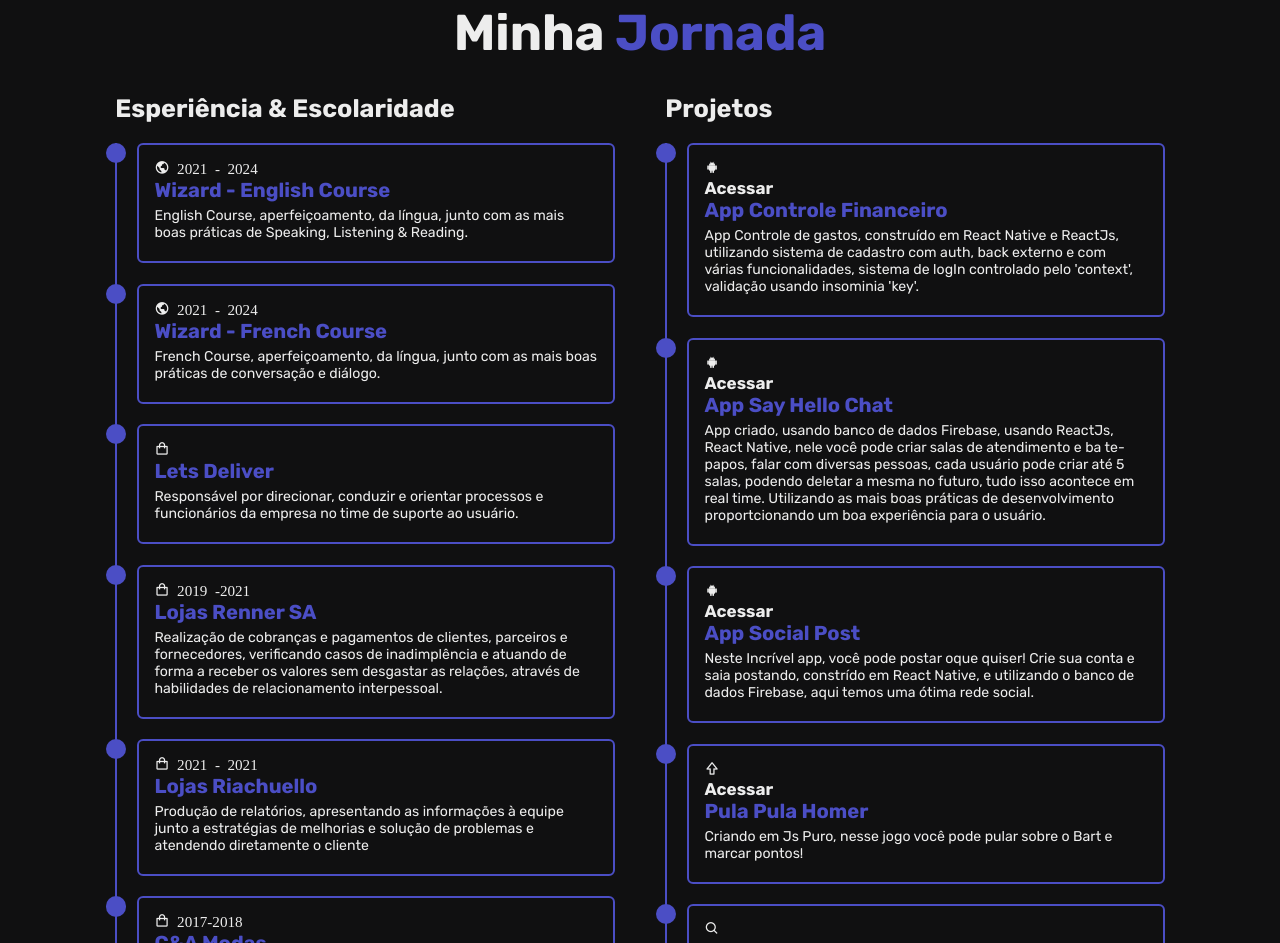
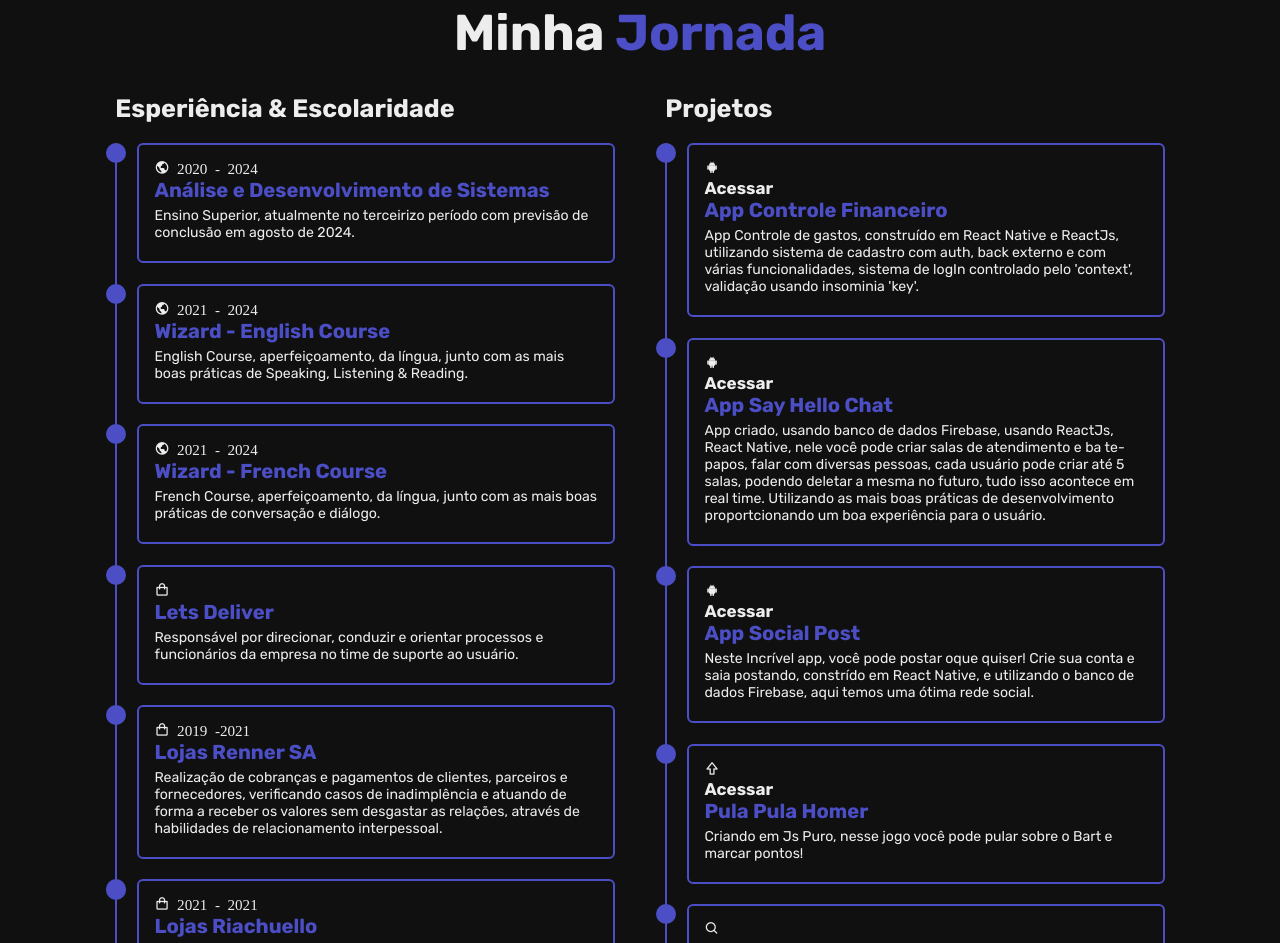
Before and after one commit to RanCwb/port2.0, a plain HTML site: page index.html in a window 1280 px wide. Shown: the part 1698-2641 px from the top of the page. Drawn offline with nearby package versions, Linux system fonts and the light colour scheme.

Commit message:
new profile

```diff
--- a/index.html
+++ b/index.html
@@ -89,6 +89,17 @@
                 <div class="education-column">
                     <h3 class="title">Esperiência & Escolaridade</h3>
                     <div class="education-box">
+                        <div class="education-content">
+                            <div class="content">
+                                <div class="year">
+                                    <i class="bx bx-world"> 2020 - 2024</i>
+                                    <h3>Análise e Desenvolvimento de Sistemas</h3>
+                                    <p>
+                                      Ensino Superior, atualmente no terceirizo período com previsão de conclusão em agosto de 2024.
+                                    </p>
+                                </div>
+                            </div>
+                        </div>
                         <div class="education-content">
                             <div class="content">
                                 <div class="year">
```
